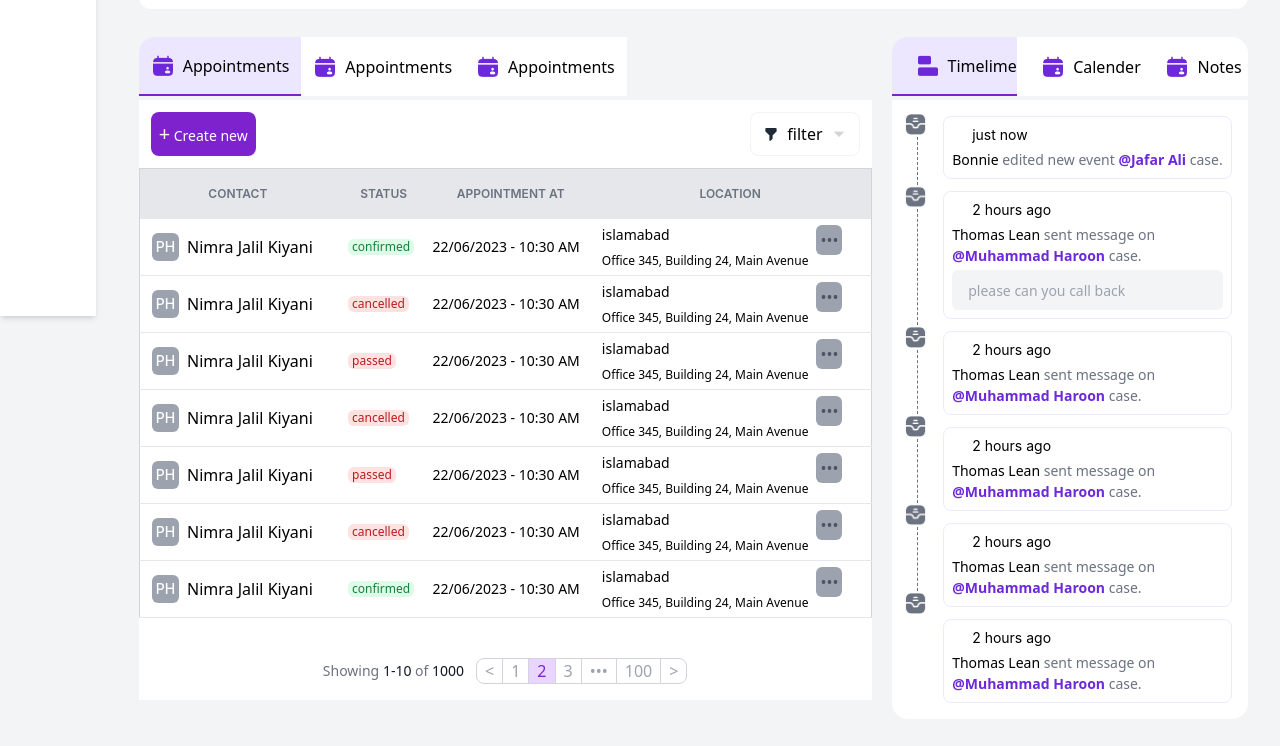
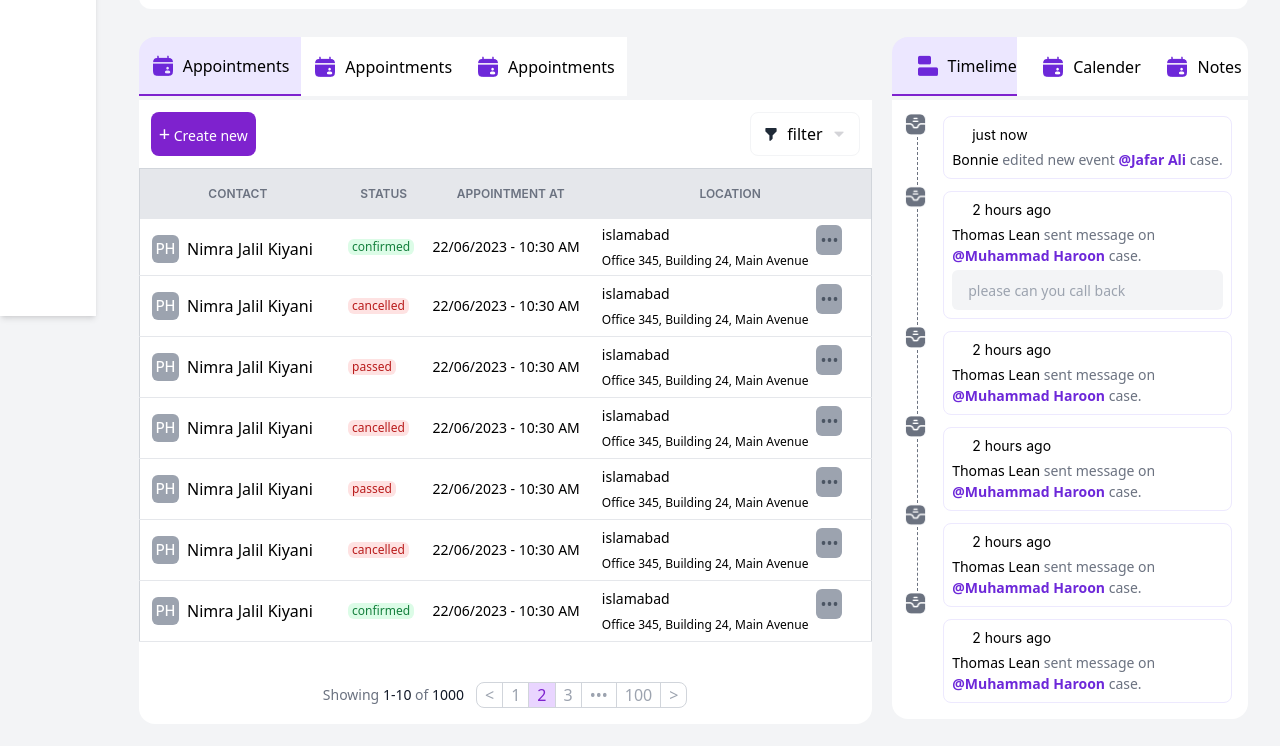
Before and after one commit to Uzair-Ghafoor/task, a website: page index.html in a window 1280 px wide. Shown: the part 606-1352 px from the top of the page. Drawn offline with Linux system fonts and the light colour scheme.

Commit message:
padding changes

```diff
--- a/index.html
+++ b/index.html
@@ -302,7 +302,7 @@
               </div>
             </div>
             <!-- data -->
-            <div class="bg-white mt-1">
+            <div class="bg-white mt-1 rounded-b-2xl">
               <!-- filter -->
               <div class="flex justify-between p-3">
                 <button class="bg-purple-700 p-2 text-white rounded-lg text-sm">
@@ -328,7 +328,7 @@
                 </thead>
                 <tbody>
                   <tr class="border-b">
-                    <td class="flex gap-2 px-3 py-[6px] items-center mt-2">
+                    <td class="flex gap-2 px-3 py-2 items-center mt-2">
                       <p
                         class="bg-gray-400 p-1 rounded-md font-['Inter'] text-sm font-medium text-white"
                       >
@@ -336,7 +336,7 @@
                       </p>
                       <p>Nimra Jalil Kiyani</p>
                     </td>
-                    <td class="px-3 py-[6px]">
+                    <td class="px-3 py-2">
                       <p
                         class="bg-green-100 text-green-700 rounded-md text-xs font-medium w-fit px-1"
                       >
@@ -363,7 +363,7 @@
                     </td>
                   </tr>
                   <tr class="border-b">
-                    <td class="flex gap-2 px-3 py-[6px] items-center mt-2">
+                    <td class="flex gap-2 px-3 py-2 items-center mt-2">
                       <p
                         class="bg-gray-400 p-1 rounded-md font-['Inter'] text-sm font-medium text-white"
                       >
@@ -371,7 +371,7 @@
                       </p>
                       <p>Nimra Jalil Kiyani</p>
                     </td>
-                    <td class="px-3 py-[6px]">
+                    <td class="px-3 py-2">
                       <p
                         class="bg-red-100 text-red-700 rounded-md text-xs font-medium w-fit px-1"
                       >
@@ -381,7 +381,7 @@
                     <td class="">
                       <p class="text-sm font-normal">22/06/2023 - 10:30 AM</p>
                     </td>
-                    <td class="px-3 py-[6px]">
+                    <td class="px-3 py-2">
                       <div class="flex gap-2">
                         <div class="flex flex-col gap-2">
                           <p class="text-sm font-normal">islamabad</p>
@@ -398,7 +398,7 @@
                     </td>
                   </tr>
                   <tr class="border-b">
-                    <td class="flex gap-2 px-3 py-[6px] items-center mt-2">
+                    <td class="flex gap-2 px-3 py-2 items-center mt-2">
                       <p
                         class="bg-gray-400 p-1 rounded-md font-['Inter'] text-sm font-medium text-white"
                       >
@@ -406,7 +406,7 @@
                       </p>
                       <p>Nimra Jalil Kiyani</p>
                     </td>
-                    <td class="px-3 py-[6px]">
+                    <td class="px-3 py-2">
                       <p
                         class="bg-red-100 text-red-700 rounded-md text-xs font-medium w-fit px-1"
                       >
@@ -416,7 +416,7 @@
                     <td class="">
                       <p class="text-sm font-normal">22/06/2023 - 10:30 AM</p>
                     </td>
-                    <td class="px-3 py-[6px]">
+                    <td class="px-3 py-2">
                       <div class="flex gap-2">
                         <div class="flex flex-col gap-2">
                           <p class="text-sm font-normal">islamabad</p>
@@ -433,7 +433,7 @@
                     </td>
                   </tr>
                   <tr class="border-b">
-                    <td class="flex gap-2 px-3 py-[6px] items-center mt-2">
+                    <td class="flex gap-2 px-3 py-2 items-center mt-2">
                       <p
                         class="bg-gray-400 p-1 rounded-md font-['Inter'] text-sm font-medium text-white"
                       >
@@ -441,7 +441,7 @@
                       </p>
                       <p>Nimra Jalil Kiyani</p>
                     </td>
-                    <td class="px-3 py-[6px]">
+                    <td class="px-3 py-2">
                       <p
                         class="bg-red-100 text-red-700 rounded-md text-xs font-medium w-fit px-1"
                       >
@@ -451,7 +451,7 @@
                     <td class="">
                       <p class="text-sm font-normal">22/06/2023 - 10:30 AM</p>
                     </td>
-                    <td class="px-3 py-[6px]">
+                    <td class="px-3 py-2">
                       <div class="flex gap-2">
                         <div class="flex flex-col gap-2">
                           <p class="text-sm font-normal">islamabad</p>
@@ -468,7 +468,7 @@
                     </td>
                   </tr>
                   <tr class="border-b">
-                    <td class="flex gap-2 px-3 py-[6px] items-center mt-2">
+                    <td class="flex gap-2 px-3 py-2 items-center mt-2">
                       <p
                         class="bg-gray-400 p-1 rounded-md font-['Inter'] text-sm font-medium text-white"
                       >
@@ -476,7 +476,7 @@
                       </p>
                       <p>Nimra Jalil Kiyani</p>
                     </td>
-                    <td class="px-3 py-[6px]">
+                    <td class="px-3 py-2">
                       <p
                         class="bg-red-100 text-red-700 rounded-md text-xs font-medium w-fit px-1"
                       >
@@ -486,7 +486,7 @@
                     <td class="">
                       <p class="text-sm font-normal">22/06/2023 - 10:30 AM</p>
                     </td>
-                    <td class="px-3 py-[6px]">
+                    <td class="px-3 py-2">
                       <div class="flex gap-2">
                         <div class="flex flex-col gap-2">
                           <p class="text-sm font-normal">islamabad</p>
@@ -503,7 +503,7 @@
                     </td>
                   </tr>
                   <tr class="border-b">
-                    <td class="flex gap-2 px-3 py-[6px] items-center mt-2">
+                    <td class="flex gap-2 px-3 py-2 items-center mt-2">
                       <p
                         class="bg-gray-400 p-1 rounded-md font-['Inter'] text-sm font-medium text-white"
                       >
@@ -511,7 +511,7 @@
                       </p>
                       <p>Nimra Jalil Kiyani</p>
                     </td>
-                    <td class="px-3 py-[6px]">
+                    <td class="px-3 py-2">
                       <p
                         class="bg-red-100 text-red-700 rounded-md text-xs font-medium w-fit px-1"
                       >
@@ -521,7 +521,7 @@
                     <td class="">
                       <p class="text-sm font-normal">22/06/2023 - 10:30 AM</p>
                     </td>
-                    <td class="px-3 py-[6px]">
+                    <td class="px-3 py-2">
                       <div class="flex gap-2">
                         <div class="flex flex-col gap-2">
                           <p class="text-sm font-normal">islamabad</p>
@@ -538,7 +538,7 @@
                     </td>
                   </tr>
                   <tr class="border-b">
-                    <td class="flex gap-2 px-3 py-[6px] items-center mt-2">
+                    <td class="flex gap-2 px-3 py-2 items-center mt-2">
                       <p
                         class="bg-gray-400 p-1 rounded-md font-['Inter'] text-sm font-medium text-white"
                       >
@@ -546,7 +546,7 @@
                       </p>
                       <p>Nimra Jalil Kiyani</p>
                     </td>
-                    <td class="px-3 py-[6px]">
+                    <td class="px-3 py-2">
                       <p
                         class="bg-green-100 text-green-700 rounded-md text-xs font-medium w-fit px-1"
                       >
@@ -556,7 +556,7 @@
                     <td class="">
                       <p class="text-sm font-normal">22/06/2023 - 10:30 AM</p>
                     </td>
-                    <td class="px-3 py-[6px]">
+                    <td class="px-3 py-2">
                       <div class="flex gap-2">
                         <div class="flex flex-col gap-2">
                           <p class="text-sm font-normal">islamabad</p>
```
